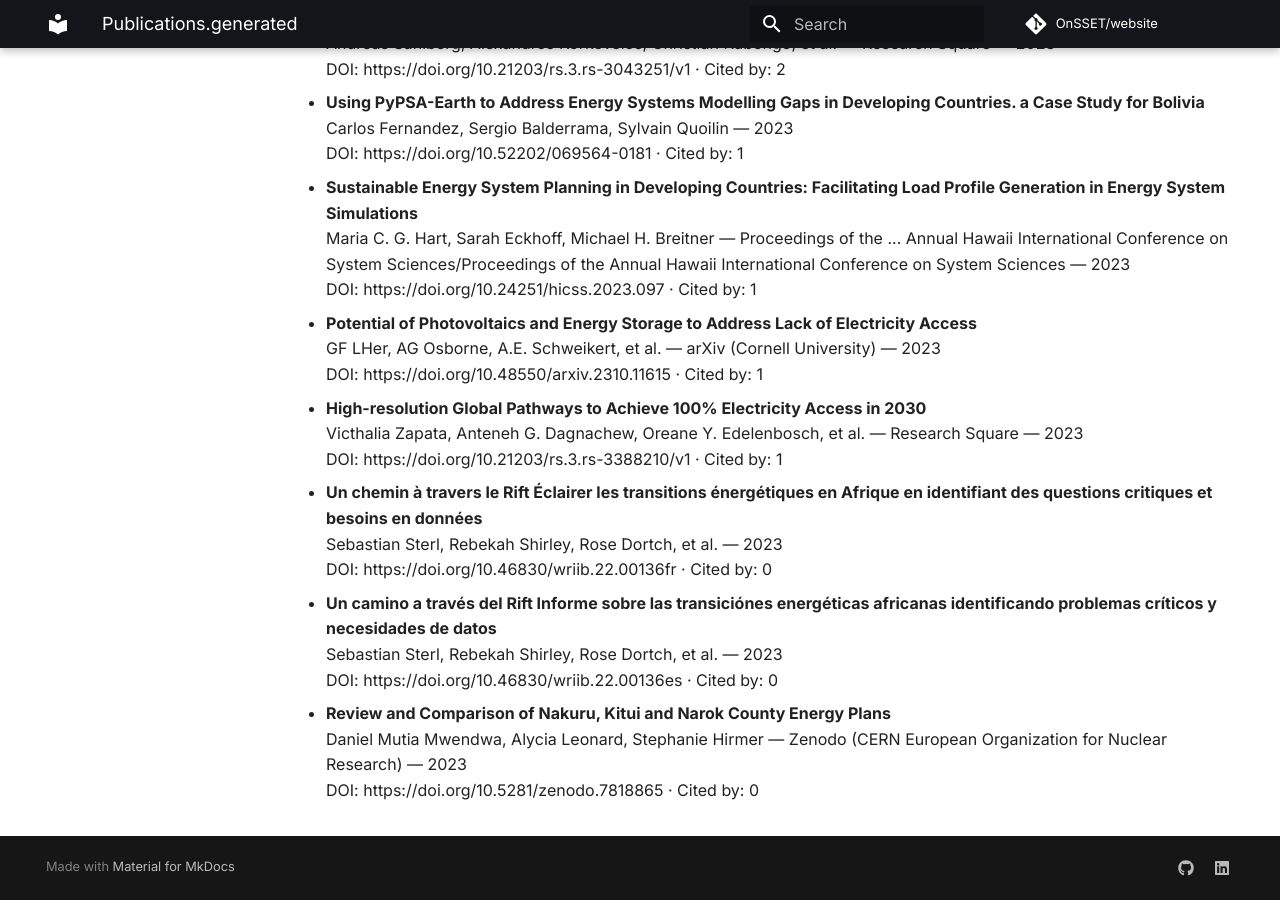
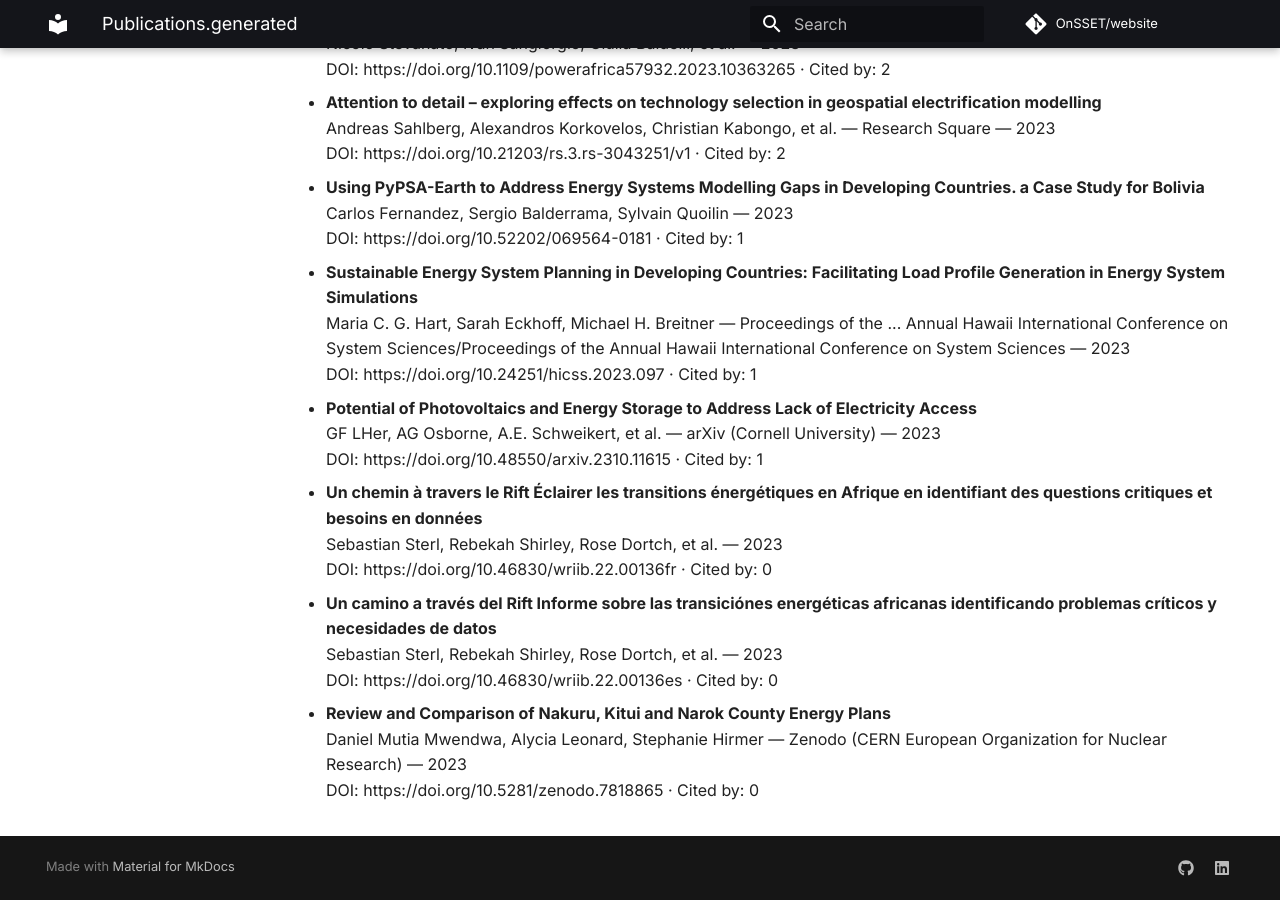
Before and after one commit to OnSSET/website, an MkDocs documentation site: the page built from docs/publications.generated.md, in a window 1280 px wide and 900 px high, scrolled down 11548 px. Built offline with MkDocs 1.6.1 and Material for MkDocs 9.7.7, drawn with Linux system fonts in a browser that asks for light colours; comment, search, counter and statistics services are not loaded; some of the changed text lies outside the part shown.

Commit message:
Auto-update publications

```diff
--- a/docs/publications.generated.md
+++ b/docs/publications.generated.md
@@ -482,10 +486,6 @@ No results found.
   GF LHer, AG Osborne, A.E. Schweikert, et al. — arXiv (Cornell University) — 2023
   DOI: https://doi.org/10.48550/arxiv.2310.11615 · Cited by: 1
 
-- **High-resolution Global Pathways to Achieve 100% Electricity Access in 2030**
-  Victhalia Zapata, Anteneh G. Dagnachew, Oreane Y. Edelenbosch, et al. — Research Square — 2023
-  DOI: https://doi.org/10.21203/rs.3.rs-3388210/v1 · Cited by: 1
-
 - **Un chemin à travers le Rift Éclairer les transitions énergétiques en Afrique en identifiant des questions critiques et besoins en données**
   Sebastian Sterl, Rebekah Shirley, Rose Dortch, et al. — 2023
   DOI: https://doi.org/10.46830/wriib.22.00136fr · Cited by: 0
```
Also changed, not shown: other parts of docs/publications.generated.md (+4 -0 lines).
